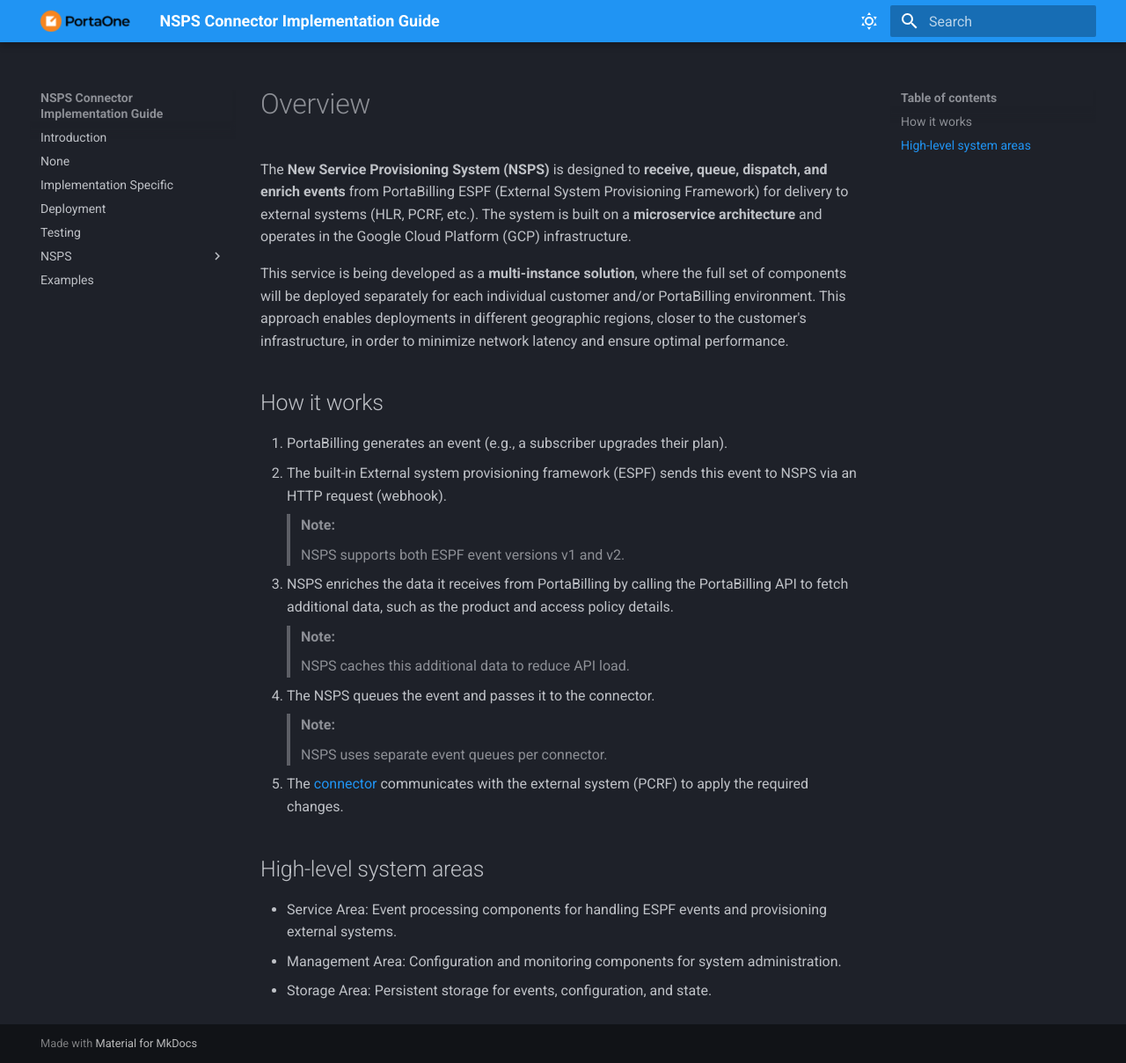
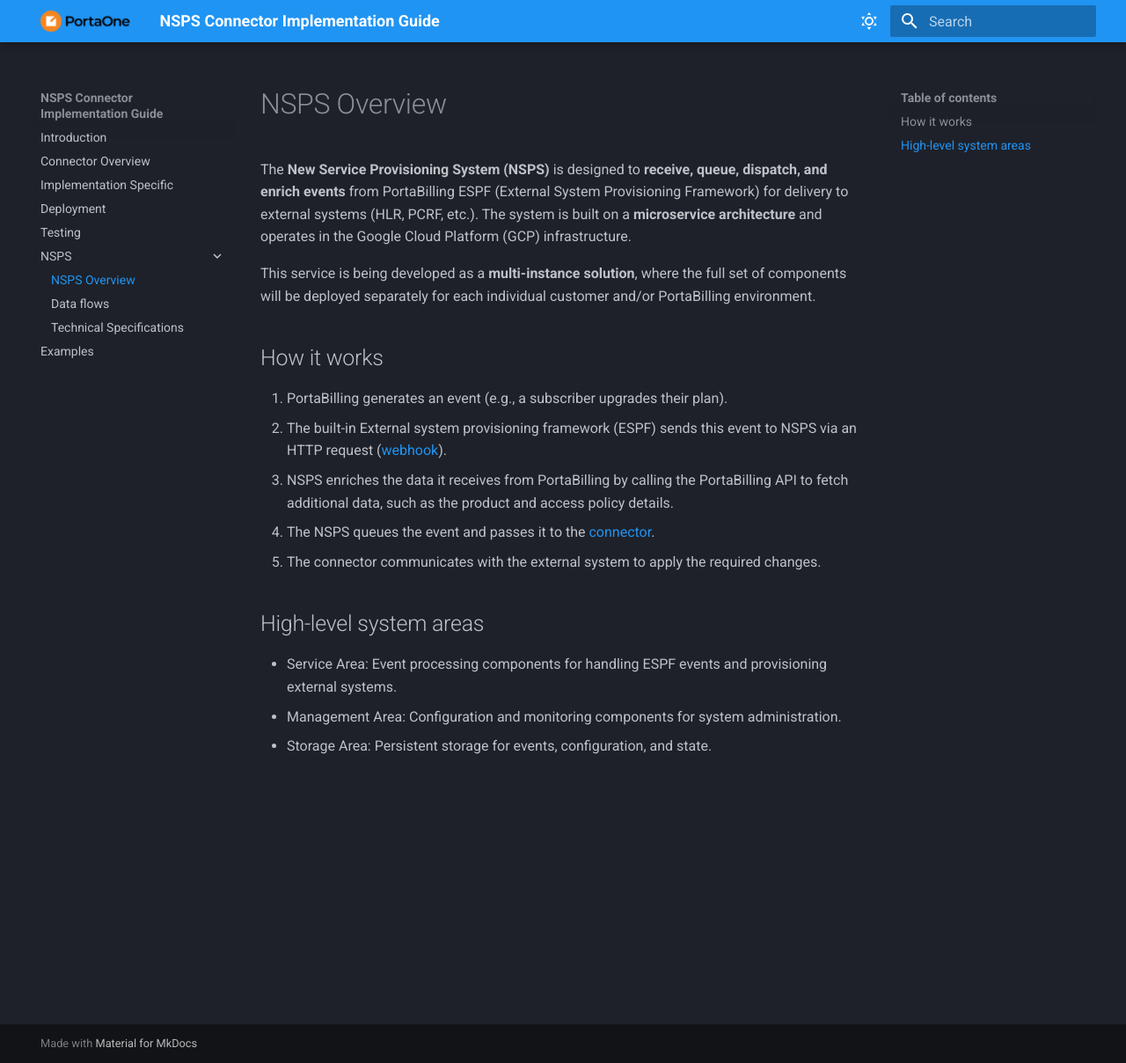
Before and after one commit to Mogorno/NSPS-connector-docs, an MkDocs documentation site: the page built from docs/NSPS/nsps-overview.md, in a window 1280 px wide and 1208 px high. Shown: the whole window at 88% size. Built offline with MkDocs 1.6.1 and Material for MkDocs 9.7.7, drawn with Linux system fonts in a browser that asks for light colours; some web fonts are replaced.

```diff
--- a/docs/NSPS/overview.md
+++ b/docs/NSPS/nsps-overview.md
@@ -1,25 +1,16 @@
-# Overview
+# NSPS Overview
 
 The **New Service Provisioning System (NSPS)** is designed to **receive, queue, dispatch, and enrich events** from PortaBilling ESPF (External System Provisioning Framework) for delivery to external systems (HLR, PCRF, etc.). The system is built on a **microservice architecture** and operates in the Google Cloud Platform (GCP) infrastructure.
 
-This service is being developed as a **multi-instance solution**, where the full set of components will be deployed separately for each individual customer and/or PortaBilling environment. This approach enables deployments in different geographic regions, closer to the customer's infrastructure, in order to minimize network latency and ensure optimal performance.
+This service is being developed as a **multi-instance solution**, where the full set of components will be deployed separately for each individual customer and/or PortaBilling environment.
 
 ## How it works
 
 1. PortaBilling generates an event (e.g., a subscriber upgrades their plan).
-2. The built-in External system provisioning framework (ESPF) sends this event to NSPS via an HTTP request (webhook).
-> **Note:**
->
-> NSPS supports both ESPF event versions v1 and v2.
+2. The built-in External system provisioning framework (ESPF) sends this event to NSPS via an HTTP request ([webhook][webhook]).
 3. NSPS enriches the data it receives from PortaBilling by calling the PortaBilling API to fetch additional data, such as the product and access policy details.
-> **Note:**
->
-> NSPS caches this additional data to reduce API load.
-4. The NSPS queues the event and passes it to the connector.
-> **Note:**
->
-> NSPS uses separate event queues per connector.
-5. The [connector][connector] communicates with the external system (PCRF) to apply the required changes.
+4. The NSPS queues the event and passes it to the [connector][connector].
+5. The connector communicates with the external system to apply the required changes.
 
 ## High-level system areas
 
```
Also changed, not shown: other parts of docs/NSPS/nsps-overview.md (+3 -1 lines), docs/NSPS/data-flows.md (+4 -1 lines), docs/NSPS/technical-specifications.md (+4 -1 lines), docs/connector-overview.md (added, +14 -0 lines), docs/deployment.md (+5 -3 lines), docs/implementation-specific.md (+6 -5 lines), docs/index.md (+3 -3 lines), docs/overview.md (deleted, +0 -14 lines).
